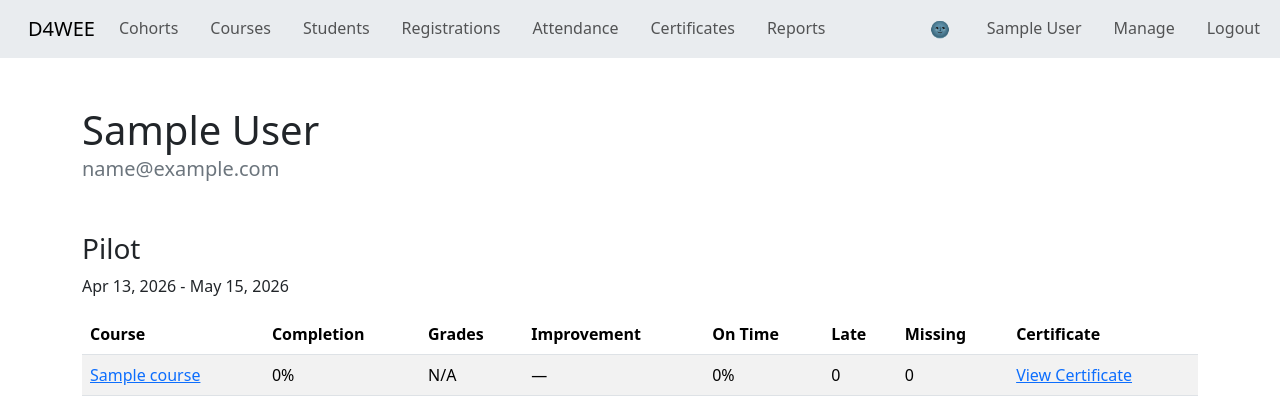
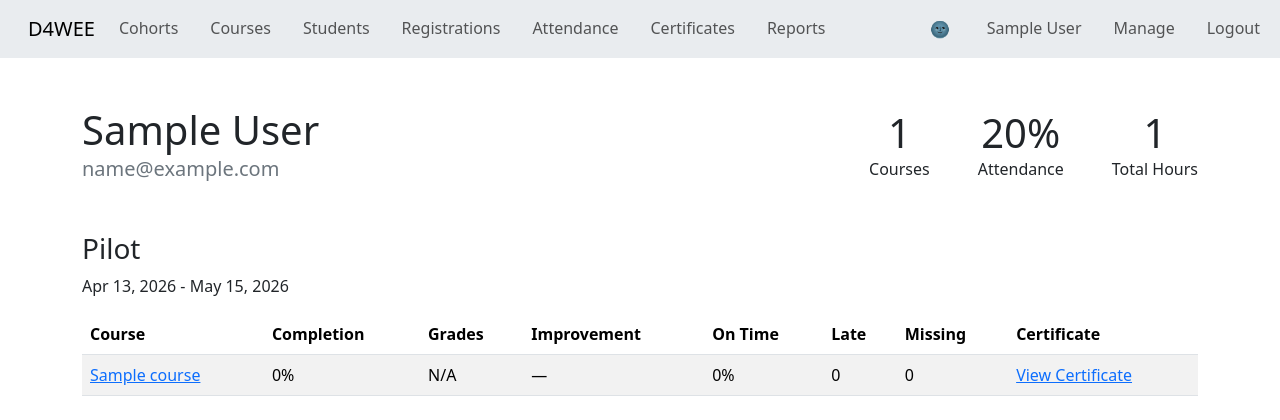
Before and after one commit to codeforpakistan/d4wee, a Django app: page /dashboard/students/1/ in a window 1280 px wide. Shown: the top 420 px of the page. Run offline with Django 5.2, Linux system fonts and the light colour scheme; a user stored in the database is signed in; data comes from the database, SQL or seed files in the repository; tables that the repository leaves empty hold one stand-in row (values such as "Sample post"); some libraries are stand-ins or nearby versions.

Commit message:
Fixed submission editing delays Fixed missing student stats

```diff
--- a/app/admin.py
+++ b/app/admin.py
@@ -188,7 +188,7 @@ class SubmissionAdmin(admin.ModelAdmin):
     list_display = ['student_name', 'assignment_title', 'state', 'assigned_grade', 'max_points', 'percentage', 'late']
     list_filter = [HasGradeFilter, 'state', 'late', 'assignment__assignment_type', 'assignment__course']
     search_fields = ['enrollment__registration__student__full_name', 'assignment__title']
-    readonly_fields = ['google_id', 'created_at', 'updated_at']
+    readonly_fields = ['enrollment', 'assignment', 'google_id', 'created_at', 'updated_at']
 
     def get_queryset(self, request):
         qs = super().get_queryset(request)
--- a/app/templates/app/includes/student_stats.html
+++ b/app/templates/app/includes/student_stats.html
@@ -1,14 +1,14 @@
 <div class="d-flex align-items-center gap-5">
   <div class="text-center">
-    <div class="display-6">{{ total_enrollments }}</div>
+    <div class="display-6">{{ student.enrollment_count }}</div>
     <div>Courses</div>
   </div>
   <div class="text-center">
-    <div class="display-6">{{ attendance_rate|floatformat:0 }}%</div>
+    <div class="display-6">{{ student.attendance_rate|floatformat:0 }}%</div>
     <div>Attendance</div>
   </div>
   <div class="text-center">
-    <div class="display-6">{{ total_hours|floatformat:0 }}</div>
+    <div class="display-6">{{ student.total_attendance_hours|floatformat:0 }}</div>
     <div>Total Hours</div>
   </div>
 </div>
--- a/app/templates/app/student_detail.html
+++ b/app/templates/app/student_detail.html
@@ -3,7 +3,7 @@
 {% block header_title %}{{ student.full_name }}{% endblock %}
 {% block header_subtitle %}{{ student.user.email }}{% endblock %}
 {% block header_stats %}
-{% comment %} {% include 'app/includes/student_stats.html' %}  {% endcomment %}
+{% include 'app/includes/student_stats.html' %}
 {% endblock %}
 {% block content %}
 <!-- Course Enrollments Grouped by Cohort -->
```
